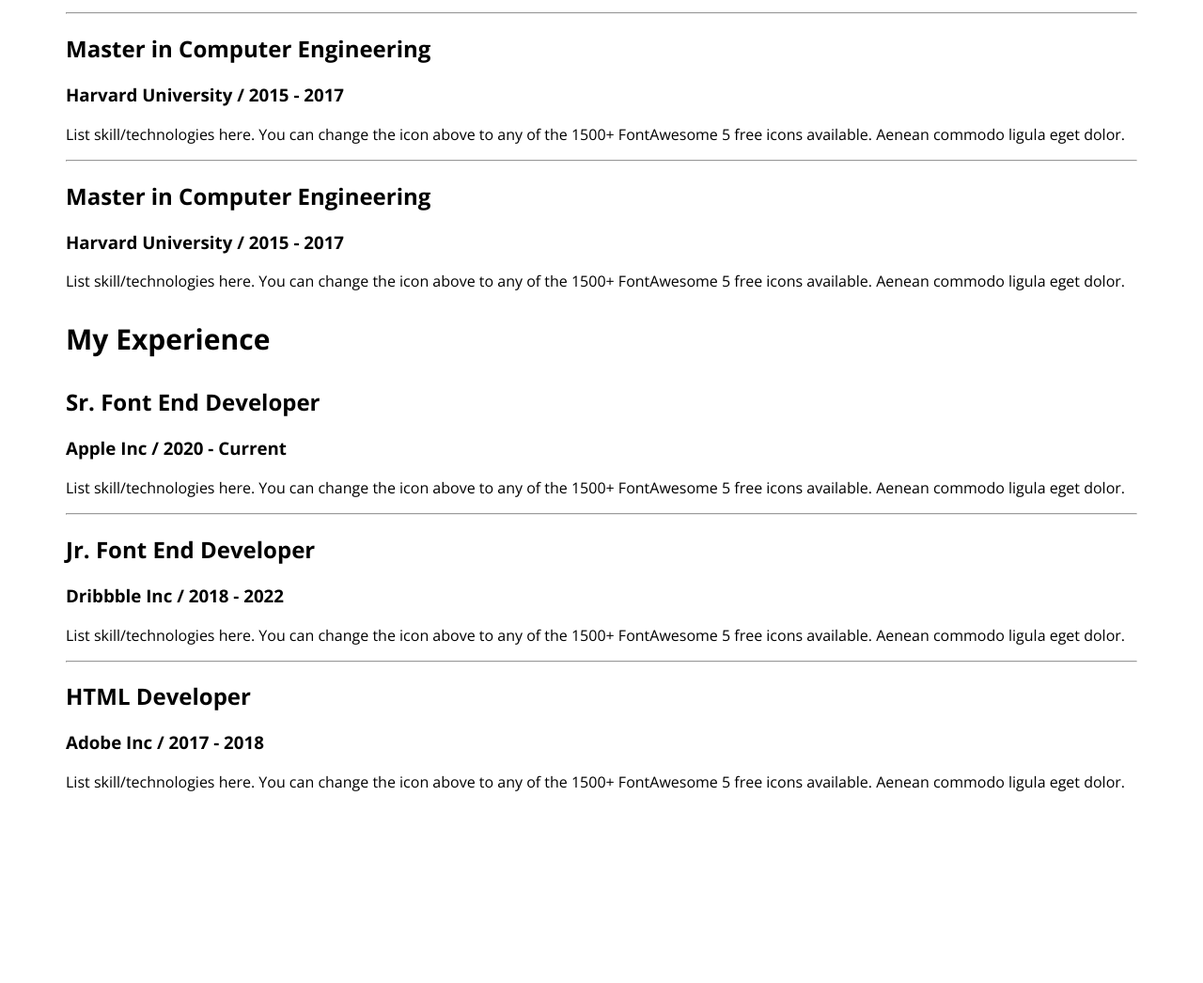
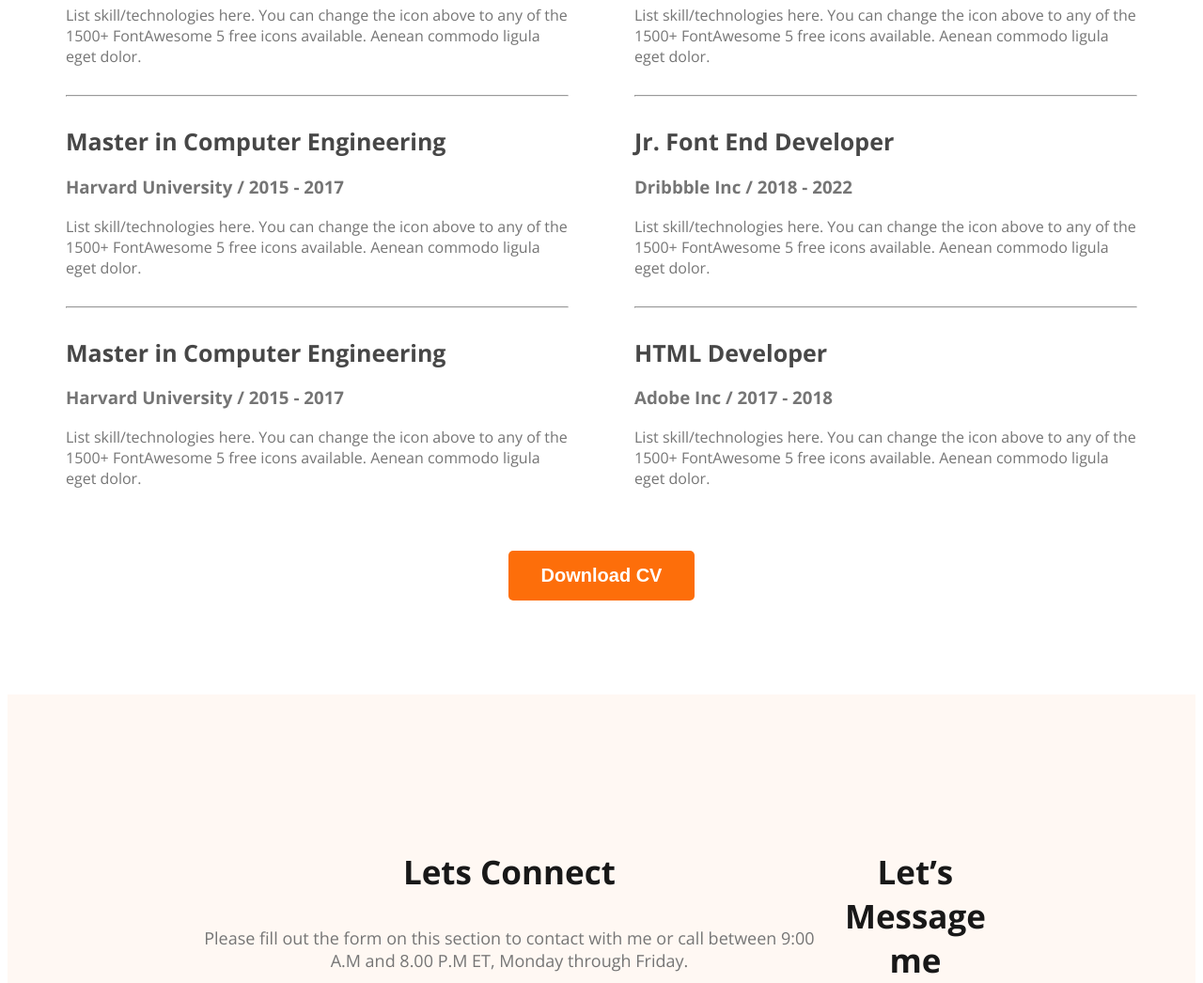
Before and after one commit to chanchaldas71/developer-portfolio, a plain HTML site: page index.html in a window 1280 px wide. Shown: the part 2577-3623 px from the top of the page at 94% size. Before the commit the page ends 3436 px from the top, so only its background shows below. Drawn offline with nearby package versions, Linux system fonts and the light colour scheme.

Commit message:
footer added

```diff
--- a/index.html
+++ b/index.html
@@ -99,28 +99,28 @@
         <!--  Resume Section -->
         <section>
             <h3 class="section-title">A summary of My Resume</h3>
-            <div class="resume-container"></div>
+            <div class="resume-container">
             <!-- .resume-colum*2>h3.resume-colum-title -->
             <div class="resume-colum">
                 <h3 class="resume-colum-title">My Education</h3>
 
                 <div class="resume-items">
                     <h2 class="resume-item-title">Master in Computer Engineering</h2>
-                    <h3 class="resume item-institute">Harvard University / 2015 - 2017</h3>
+                    <h3 class="resume-item-institute">Harvard University / 2015 - 2017</h3>
                     <p class="resume-item-description">List skill/technologies here. You can change the icon above
                         to any of the 1500+ FontAwesome 5 free icons available. Aenean commodo ligula eget dolor.</p>
                 </div>
                 <hr>
                 <div class="resume-items">
                     <h2 class="resume-item-title">Master in Computer Engineering</h2>
-                    <h3 class="resume item-institute">Harvard University / 2015 - 2017</h3>
+                    <h3 class="resume-item-institute">Harvard University / 2015 - 2017</h3>
                     <p class="resume-item-description">List skill/technologies here. You can change the icon above
                         to any of the 1500+ FontAwesome 5 free icons available. Aenean commodo ligula eget dolor.</p>
                 </div>
                 <hr>
                 <div class="resume-items">
                     <h2 class="resume-item-title">Master in Computer Engineering</h2>
-                    <h3 class="resume item-institute">Harvard University / 2015 - 2017</h3>
+                    <h3 class="resume-item-institute">Harvard University / 2015 - 2017</h3>
                     <p class="resume-item-description">List skill/technologies here. You can change the icon above
                         to any of the 1500+ FontAwesome 5 free icons available. Aenean commodo ligula eget dolor.</p>
                 </div>
@@ -130,29 +130,49 @@
                 <h3 class="resume-colum-title">My Experience</h3>
                 <div class="resume-items">
                     <h2 class="resume-item-title">Sr. Font End Developer</h2>
-                    <h3 class="resume item-institute">Apple Inc / 2020 - Current</h3>
+                    <h3 class="resume-item-institute">Apple Inc / 2020 - Current</h3>
                     <p class="resume-item-description">List skill/technologies here. You can change the icon above
                         to any of the 1500+ FontAwesome 5 free icons available. Aenean commodo ligula eget dolor.</p>
                 </div>
                 <hr>
                 <div class="resume-items">
                     <h2 class="resume-item-title">Jr. Font End Developer</h2>
-                    <h3 class="resume item-institute">Dribbble Inc / 2018 - 2022</h3>
+                    <h3 class="resume-item-institute">Dribbble Inc / 2018 - 2022</h3>
                     <p class="resume-item-description">List skill/technologies here. You can change the icon above
                         to any of the 1500+ FontAwesome 5 free icons available. Aenean commodo ligula eget dolor.</p>
                 </div>
                 <hr>
                 <div class="resume-items">
                     <h2 class="resume-item-title">HTML Developer</h2>
-                    <h3 class="resume item-institute">Adobe Inc / 2017 - 2018</h3>
+                    <h3 class="resume-item-institute">Adobe Inc / 2017 - 2018</h3>
                     <p class="resume-item-description">List skill/technologies here. You can change the icon above
                         to any of the 1500+ FontAwesome 5 free icons available. Aenean commodo ligula eget dolor.</p>
                 </div>
 
             </div>
 
+
         </section>
+        <div class="download-cv">
+            <button class="btn-primary">Download CV</button>
+        </div>
     </main>
+    <footer>
+        <div class="footer column">
+            <h3 class="section-title">Lets Connect</h3>
+            <p class="section-description">Please fill out the form on this section to contact with me or call between 9:00 A.M and 8.00 P.M ET, Monday through Friday.</p>
+            <div class="social-links">
+                <a href=""><img src="images/icons/facebook.png" alt=""></a>
+                <a href=""><img src="images/icons/twitter.png" alt=""></a>
+                <a href=""><img src="images/icons/insta.png" alt=""></a>
+            </div>
+        </div>
+        <div class="footer column">
+            <h3 class="section-title">Let’s Message me</h3>
+        </div>
+    </footer>
+
+
 
 </body>
 
--- a/style.css
+++ b/style.css
@@ -179,3 +179,45 @@
     font-weight: 700;
 
 }
+
+.resume-container {
+    display: flex;
+    gap: 70px;
+}
+
+.resume-item-description {
+    color: #757575;
+}
+
+.resume-item-institute {
+    color: #757575;
+    margin-bottom: 20px 0;
+
+}
+
+.resume-item-title {
+    color: #474747;
+
+    font-size: 25px;
+
+    font-weight: 700;
+    margin-bottom: 10px;
+
+}
+
+.resume-container hr {
+    margin: 30px 0;
+
+}
+.download-cv {
+    text-align: center;
+    margin-top: 50px;
+}
+
+/* footer styles */
+footer {
+    display: flex;
+    background: #FFF8F3;
+    padding: 130px 200px;
+    margin-top: 100px;
+}
```
